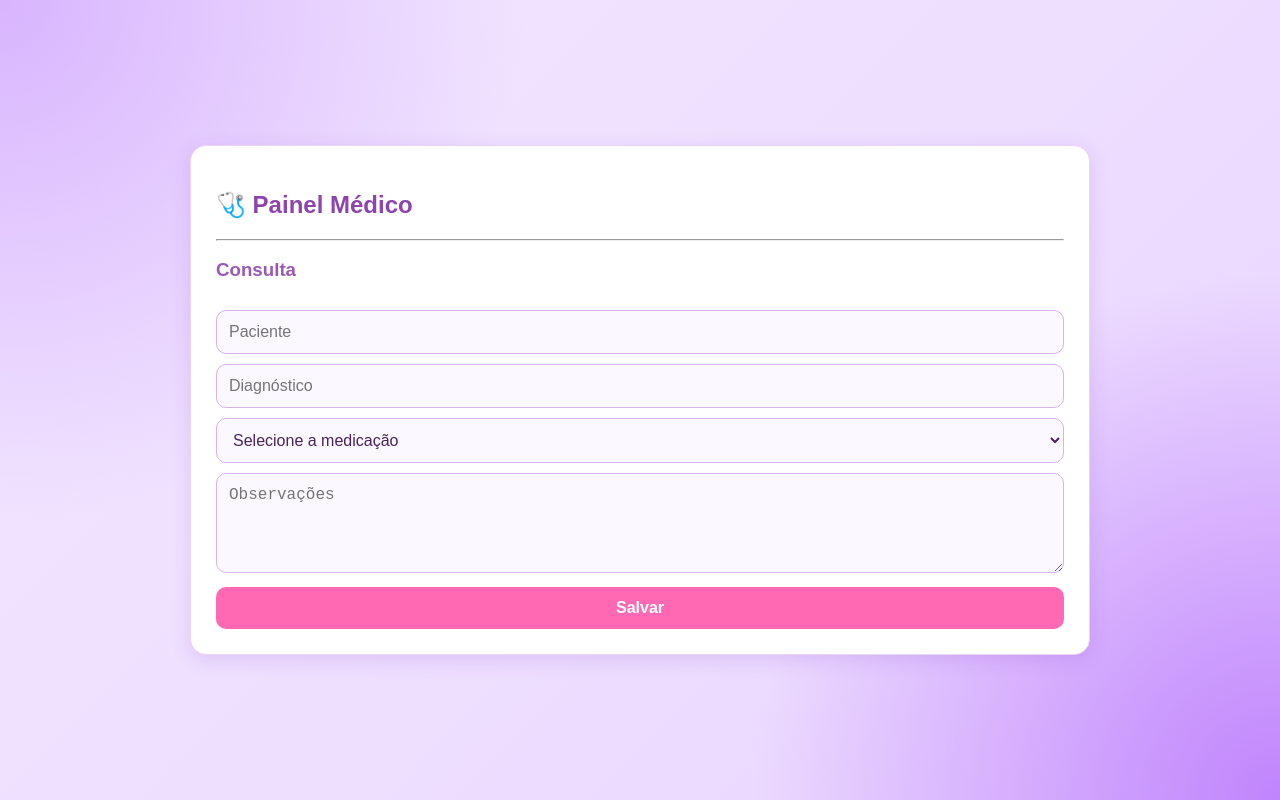
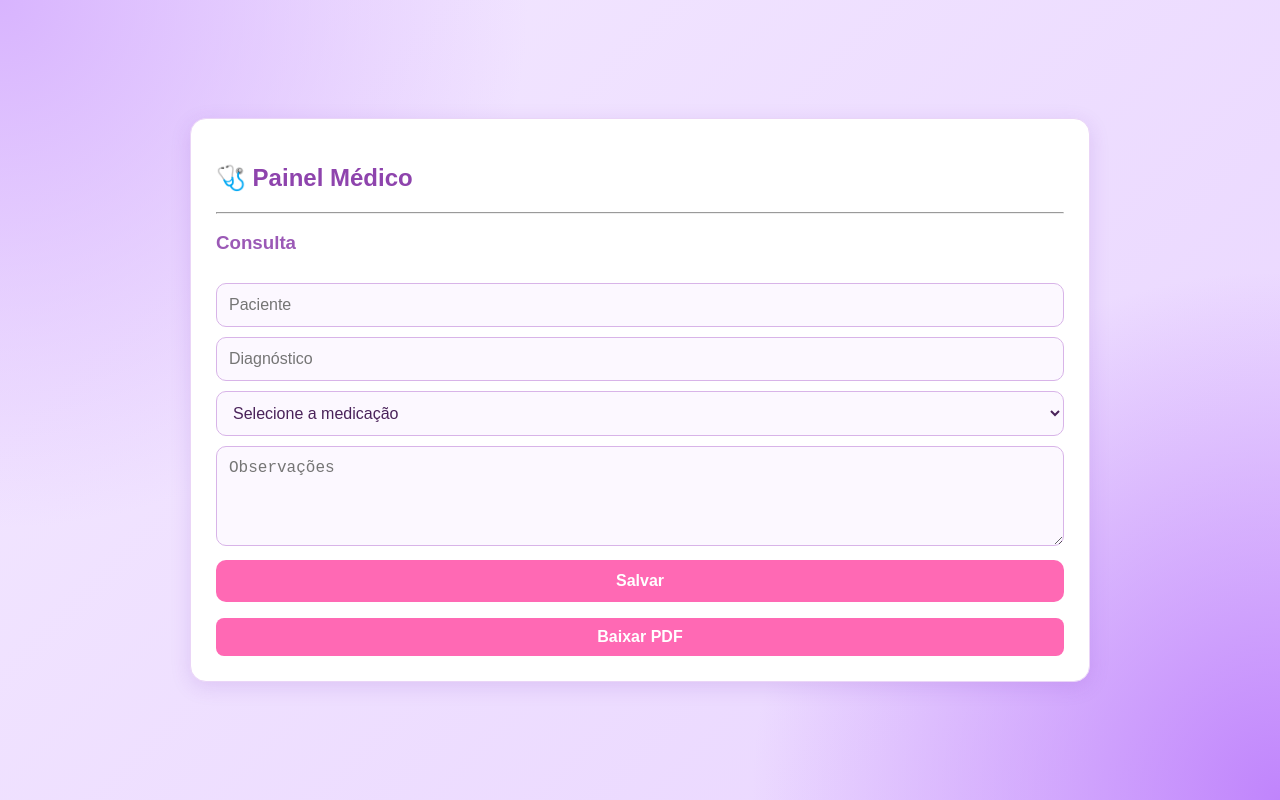
Before and after one commit to marieelle456/sentinela, a website: page frontend/medico.html in a window 1280 px wide. Drawn offline with Linux system fonts and the light colour scheme; no server answers.

Commit message:
Update medico.html

```diff
--- a/frontend/medico.html
+++ b/frontend/medico.html
@@ -27,6 +27,9 @@
   <textarea id="obs" placeholder="Observações"></textarea>
 
   <button onclick="salvar()">Salvar</button>
+  <button onclik="window.print()" style="margin-top: 1rem; padding:
+    10px 20px; front-weight: bold; cursor: pointer; border-radius: 8px;
+    border: none; background: wite; color: var(--primary-color;"> Baixar PDF</button>
 
 </div>
 
```
